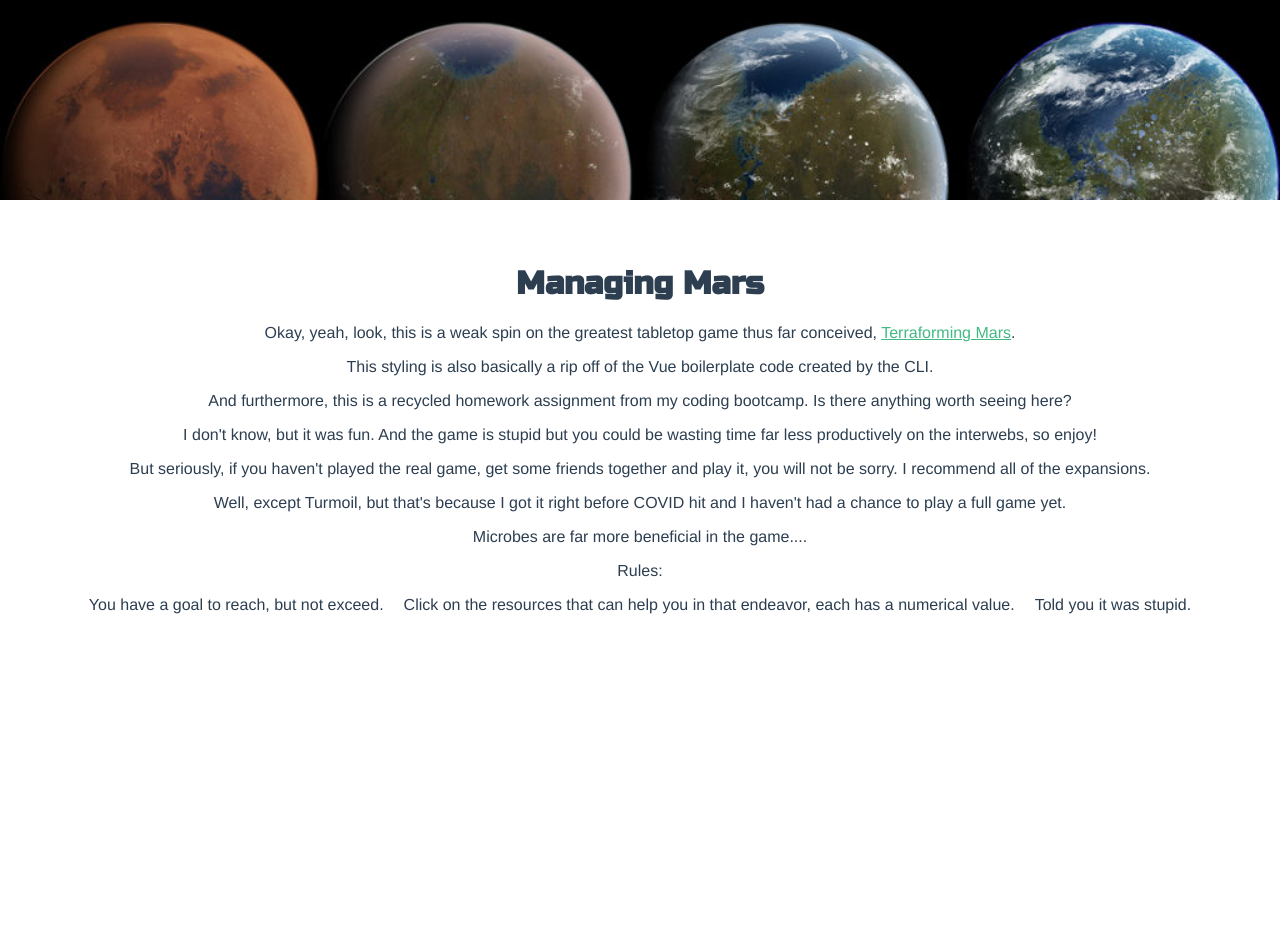
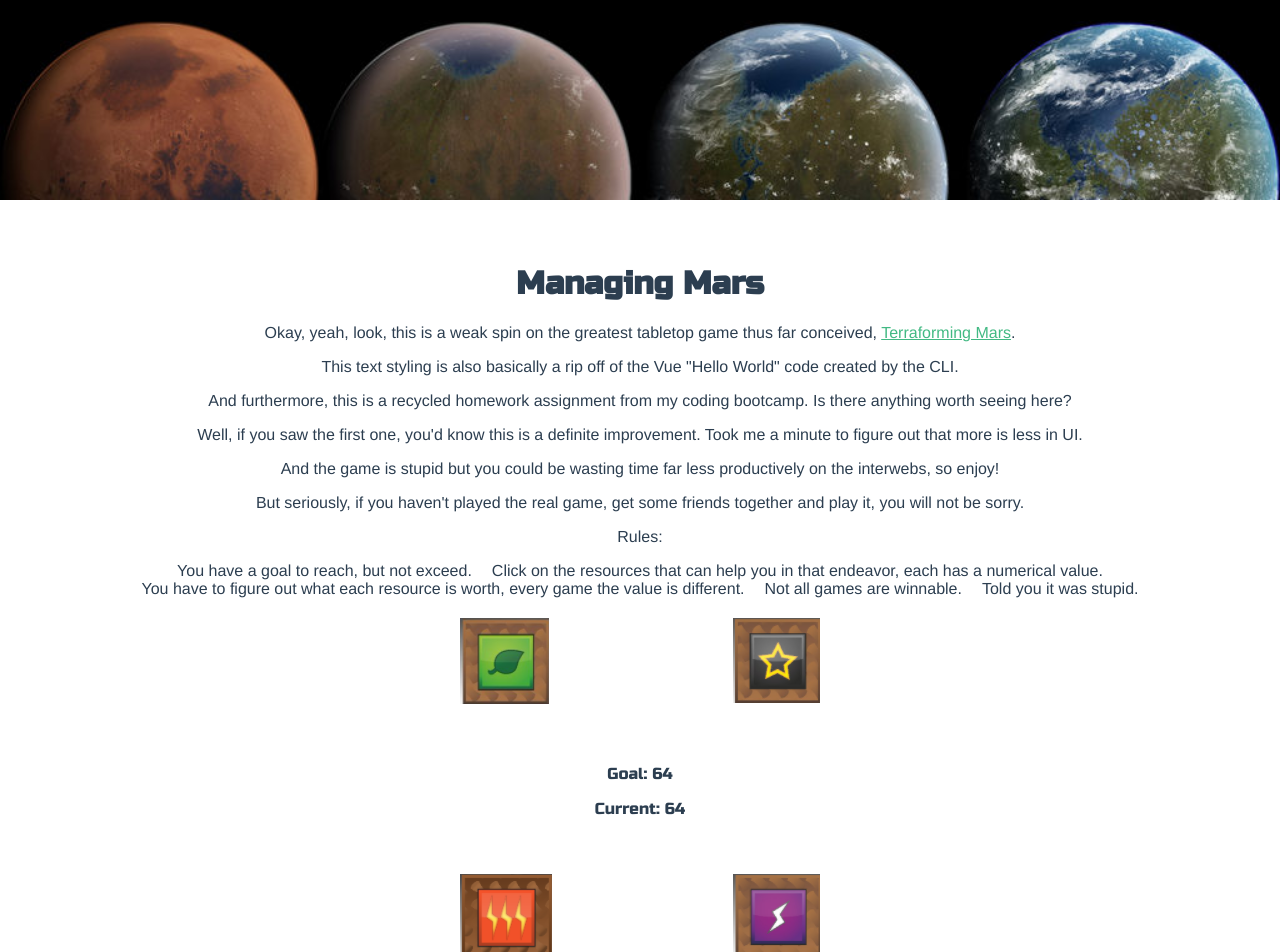
Before and after one commit to SpiderRam/managing-mars, a Vue app: page / in a window 1280 px wide. Shown: the top 952 px of the page. Before the commit the page ends 800 px from the top, so only its background shows below. Built offline with nearby package versions, Linux system fonts and the light colour scheme.

Commit message:
Create basic UI of game, no functionality yet

```diff
--- a/src/App.vue
+++ b/src/App.vue
@@ -2,18 +2,23 @@
     <div id="app">
         <Header></Header>
         <Exposition msg="Welcome to Your Vue.js App" />
+        <div id="grid">
+            <Grid></Grid>
+        </div>
     </div>
 </template>
 
 <script>
 import Exposition from './components/Exposition.vue';
 import Header from './components/Header.vue';
+import Grid from './components/Grid.vue';
 
 export default {
     name: 'app',
     components: {
         Exposition,
         Header,
+        Grid,
     },
 };
 </script>
@@ -27,4 +32,9 @@ export default {
     text-align: center;
     color: #2c3e50;
 }
+
+#grid {
+    display: flex;
+    justify-content: center;
+}
 </style>
--- a/src/components/Exposition.vue
+++ b/src/components/Exposition.vue
@@ -11,27 +11,25 @@
             >.
         </p>
         <p>
-            This styling is also basically a rip off of the Vue boilerplate code
-            created by the CLI.
+            This text styling is also basically a rip off of the Vue "Hello
+            World" code created by the CLI.
         </p>
         <p>
             And furthermore, this is a recycled homework assignment from my
             coding bootcamp. Is there anything worth seeing here?
         </p>
         <p>
-            I don't know, but it was fun. And the game is stupid but you could
-            be wasting time far less productively on the interwebs, so enjoy!
+            Well, if you saw the first one, you'd know this is a definite
+            improvement. Took me a minute to figure out that more is less in UI.
+        </p>
+        <p>
+            And the game is stupid but you could be wasting time far less
+            productively on the interwebs, so enjoy!
         </p>
         <p>
             But seriously, if you haven't played the real game, get some friends
-            together and play it, you will not be sorry. I recommend all of the
-            expansions.
+            together and play it, you will not be sorry.
         </p>
-        <p>
-            Well, except Turmoil, but that's because I got it right before COVID
-            hit and I haven't had a chance to play a full game yet.
-        </p>
-        <p>Microbes are far more beneficial in the game....</p>
         <p>Rules:</p>
         <ul>
             <li>You have a goal to reach, but not exceed.</li>
@@ -39,6 +37,11 @@
                 Click on the resources that can help you in that endeavor, each
                 has a numerical value.
             </li>
+            <li>
+                You have to figure out what each resource is worth, every game
+                the value is different.
+            </li>
+            <li>Not all games are winnable.</li>
             <li>Told you it was stupid.</li>
         </ul>
     </div>
@@ -65,6 +68,9 @@ h3 {
 ul {
     list-style-type: none;
     padding: 0;
+    width: 80vw;
+    min-width: 375px;
+    margin: 0 auto;
 }
 li {
     display: inline-block;
--- /dev/null
+++ b/src/components/Grid.vue
@@ -0,0 +1,59 @@
+<template>
+    <div id="wrapper">
+        <div class="row">
+            <Resource
+                filename="mars-plants.png"
+                altText="Mars plant production symbol"
+            ></Resource>
+            <Resource
+                filename="mars-titanium.png"
+                altText="Mars titanium production symbol"
+            ></Resource>
+        </div>
+        <div class="row single">
+            <div id="goal">
+                <p>Goal: 64</p>
+                <p>Current: 64</p>
+            </div>
+        </div>
+        <div class="row">
+            <Resource
+                filename="mars-heat.png"
+                altText="Mars heat production symbol"
+            ></Resource>
+            <Resource
+                filename="mars-energy.png"
+                altText="Mars energy production symbol"
+            ></Resource>
+        </div>
+    </div>
+</template>
+
+<script>
+import Resource from './Resource.vue';
+
+export default {
+    components: {
+        Resource,
+    },
+};
+</script>
+
+<style scoped>
+.row {
+    display: flex;
+    width: 360px;
+    justify-content: space-between;
+    flex-flow: row nowrap;
+    padding: 20px 0;
+}
+
+.row.single {
+    justify-content: center;
+}
+
+#goal {
+    height: 86px;
+    font-family: 'Russo One', sans-serif;
+}
+</style>
--- /dev/null
+++ b/src/components/Resource.vue
@@ -0,0 +1,16 @@
+<template>
+    <div id="wrapper">
+        <img :src="require(`@/assets/${filename}`)" :alt="{ altText }" />
+    </div>
+</template>
+
+<script>
+export default {
+    props: {
+        filename: String,
+        altText: String,
+    },
+};
+</script>
+
+<style scoped></style>
```
